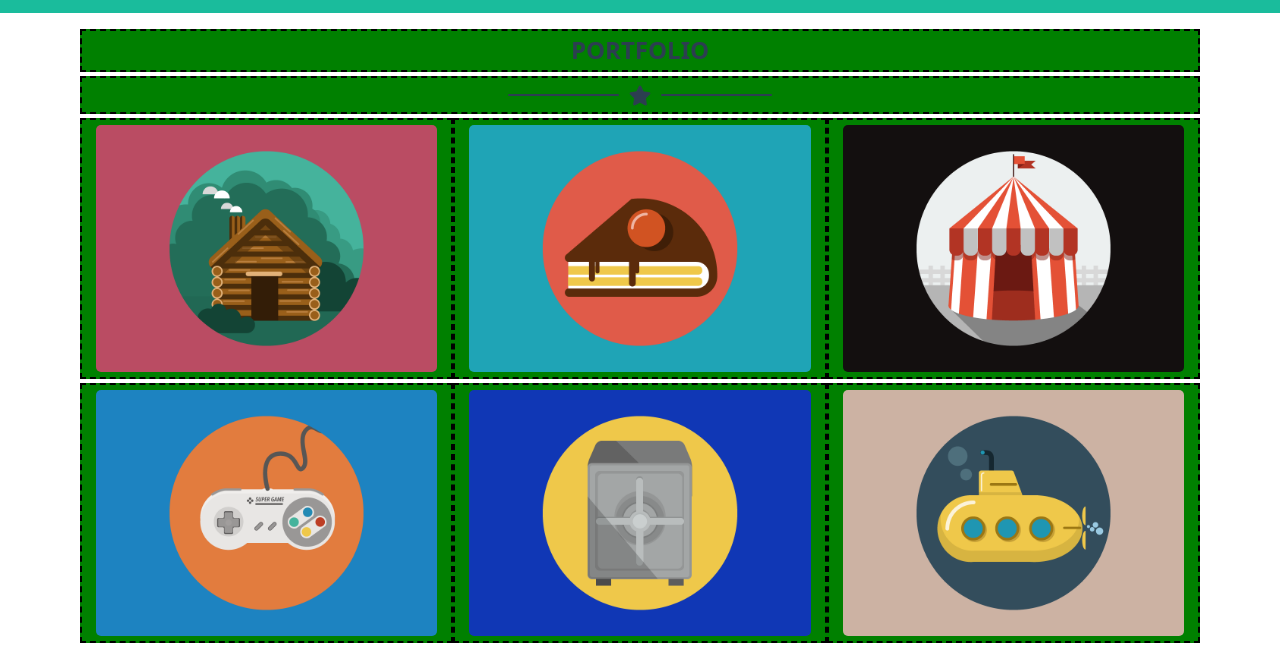
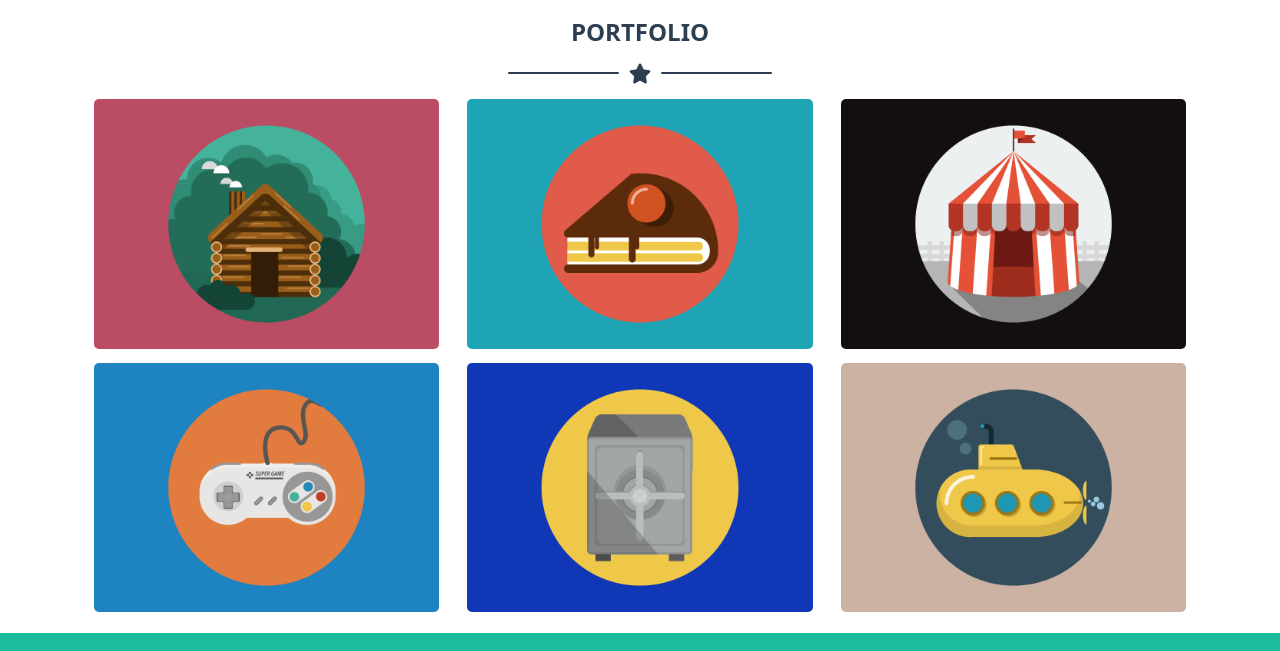
Before and after one commit to gabrielediemmanuele/html-css-bootstrap-freelancer, a plain HTML site: page index.html in a window 1280 px wide. Shown: the part 332-983 px from the top of the page. Drawn offline with nearby package versions, Linux system fonts and the light colour scheme.

Commit message:
fix: remove borders and bg.

```diff
--- a/style.css
+++ b/style.css
@@ -1,10 +1,10 @@
 .box {
   padding: 5px;
-  border: 2px dashed black;
+  /* border: 2px dashed black; */
   text-align: center;
   color: white;
   box-sizing: border-box;
-  background-color: green;
+  /* background-color: green; */
 }
 
 /*HEADER NAV*/
```
